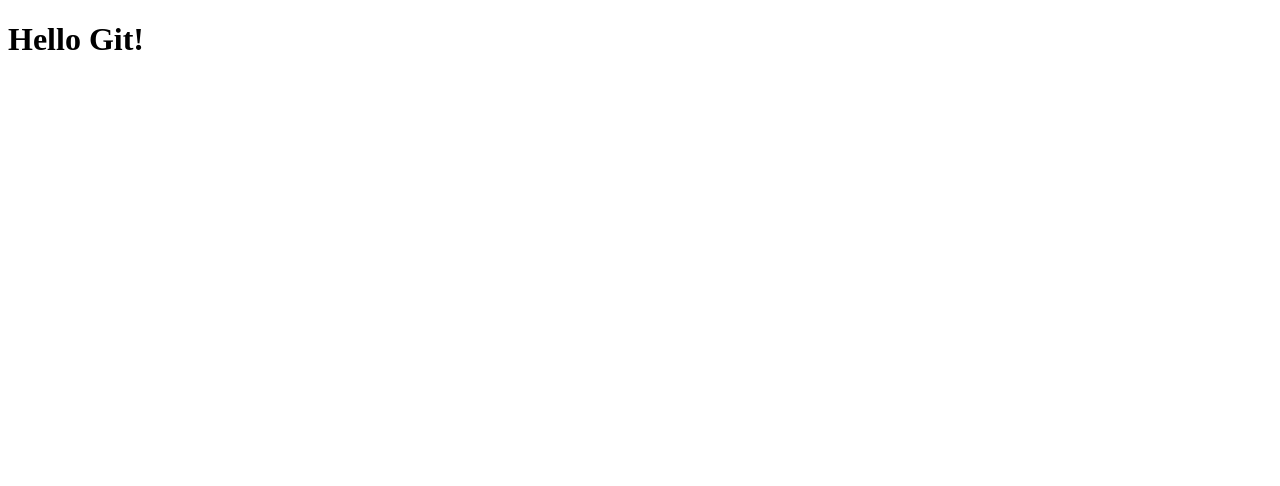
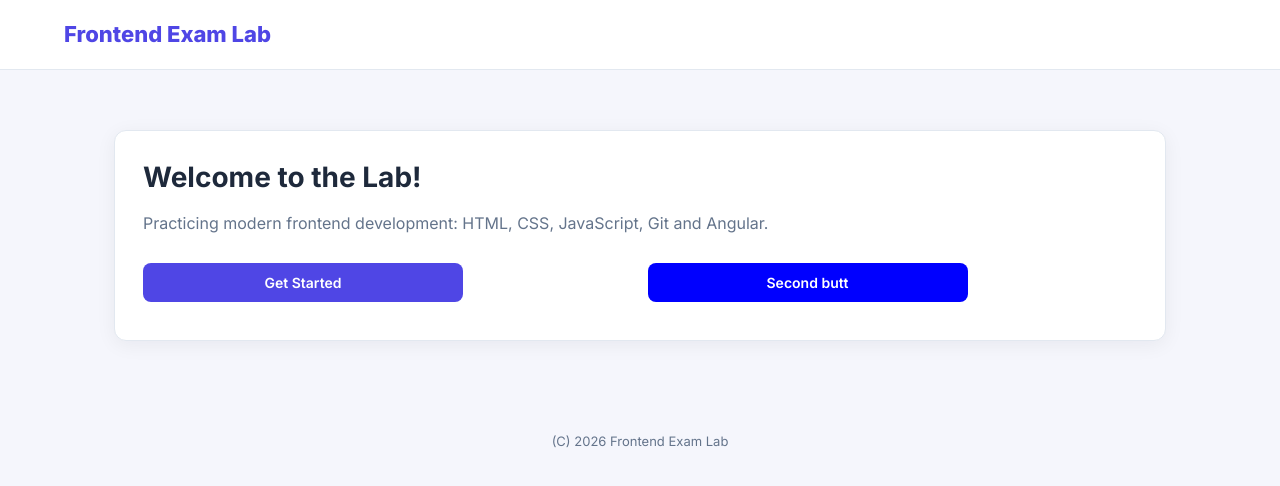
Before and after one commit to adamyakoo/git-practice, a plain HTML site: page index.html in a window 1280 px wide. Drawn offline with Linux system fonts and the light colour scheme.

Commit message:
second version

```diff
--- a/index.html
+++ b/index.html
@@ -2,11 +2,65 @@
 <html lang="en">
 <head>
     <meta charset="UTF-8">
-    <title>Git Practice</title>
+    <meta name="viewport" content="width=device-width, initial-scale=1.0">
+    <meta name="description" content="Frontend development exam practice project">
+    <title>Frontend Exam Lab</title>
+
+    <link rel="preconnect" href="https://fonts.googleapis.com">
+    <link rel="preconnect" href="https://fonts.gstatic.com" crossorigin>
+
+    <link href="https://fonts.googleapis.com/css2?family=Inter:wght@400;500;600;700;800&display=swap" rel="stylesheet">
+
+    <link rel="stylesheet" href="style.css">
+
 </head>
+
+<!-- =================================================================
+ BODY
+ ===================================================================== -->
+
 <body>
 
-    <h1>Hello Git!</h1>
+    <header>
+        <h1>Frontend Exam Lab</h1>
+    </header>
+
+    <main>
+
+        <section class="card">
+            <h2>Welcome to the Lab!</h2>
+
+            <p>
+                Practicing modern frontend development:
+                HTML, CSS, JavaScript, Git and Angular.
+            </p>
+
+            <div class="buttons">
+
+                <div class="firstbox">
+                    <button class="btn" id="startBtn">
+                        Get Started
+                    </button>
+                </div>
+
+                <div class="secbox">
+                    <button class="btn-secondary" id="secBtn">
+                        Second butt
+                    </button>
+                </div>
+
+            </div>
+
+        </section>
+
+    </main>
+
+    <footer>
+        (C) 2026 Frontend Exam Lab
+    </footer>
+
+    <script src="script.js"></script>
 
 </body>
+
 </html>
--- /dev/null
+++ b/scripts.js
@@ -0,0 +1,5 @@
+const startBtn = document.getElementById("startBtn");
+
+startBtn.addEventListener("click", () => {
+    alert("Let's start coding!");
+});
--- /dev/null
+++ b/style.css
@@ -0,0 +1,209 @@
+/* CSS VARIABLES */
+
+:root {
+    --primary: #4f46e5;
+    --primary-dark: #3730a3;
+    --background: #f5f6fc;
+    --surface: #ffffff;
+    --text: #1e293b;
+    --text-muted: #64748b;
+    --border: #e2e8f0;
+    --radius: 12px;
+    --shadow: 0 4px 20px rgba(15, 23, 42, 0.06);
+    --secondary: blue;
+}
+
+/* RESET */
+
+* {
+    margin: 0;
+    padding: 0;
+    box-sizing: border-box;
+}
+
+/* BASE */
+
+body {
+    font-family: 'Inter', sans-serif;
+    background: var(--background);
+    color: var(--text);
+    line-height: 1.6;
+    min-height: 100vh;
+}
+
+/* HEADER */
+
+header {
+    background: var(--surface);
+    border-bottom: 1px solid var(--border);
+    padding: 20px 5%;
+}
+
+header h1 {
+    font-size: 22px;
+    font-weight: 800;
+    color: var(--primary);
+}
+
+/* MAIN CONTENT */
+
+main {
+    max-width: 1100px;
+    margin: 60px auto;
+    padding: 0 24px;
+}
+
+h1, h2, h3 {
+    line-height: 1.3;
+}
+
+h2 {
+    font-size: 28px;
+    margin-bottom: 16px;
+}
+
+p {
+    color: var(--text-muted);
+    margin-bottom: 16px;
+}
+
+/* CARD */
+
+.card {
+    background: var(--surface);
+    border: 1px solid var(--border);
+    border-radius: var(--radius);
+    padding: 28px;
+    box-shadow: var(--shadow);
+    margin-bottom: 24px;
+}
+
+.buttons {
+    display: flex;
+    flex-wrap: wrap;
+    gap: 15px;
+    padding: 10px 0;
+}
+
+.firstbox,
+.secbox {
+    flex: 1 1 320px;
+    min-width: 0;
+}
+
+.btn,
+.btn-secondary {
+    width: 100%;
+}
+
+/* BUTTON */
+
+.btn {
+    display: inline-block;
+    background: var(--primary);
+    color: white;
+    padding: 11px 22px;
+    border: none;
+    border-radius: 8px;
+    font-family: inherit;
+    font-size: 14px;
+    font-weight: 600;
+    cursor: pointer;
+    transition: background 0.2s ease, transform 0.2s ease;
+    width: 320px;
+}
+
+.btn:hover {
+    background: var(--primary-dark);
+    transform: translateY(-2px);
+}
+
+/* SECONDARY BTN */
+
+.btn-secondary {
+    display: inline-block;
+    background: var(--secondary);
+    color: white;
+    padding: 11px 22px;
+    border: none;
+    border-radius: 8px;
+    font-family: inherit;
+    font-size: 14px;
+    font-weight: 600;
+    cursor: pointer;
+    transition: background 0.2s ease, transform 0.2s ease;
+    width: 320px;
+}
+
+.btn-secondary:hover {
+    background: black;
+    transform: translateY(-2px);
+}
+
+/* INPUT */
+
+input, select, textarea {
+    width: 100%;
+    padding: 11px 14px;
+    border: 1px solid var(--border);
+    border-radius: 8px;
+    font-family: inherit;
+    font-size: 14px;
+    outline: none;
+    transition: border-color 0.2s ease;
+}
+
+input:focus, select:focus, textarea:focus {
+    border-color: var(--primary);
+}
+
+/* FOOTER */
+
+footer {
+    text-align: center;
+    padding: 30px 20px;
+    color: var(--text-muted);
+    font-size: 13px;
+}
+
+/* RESPONSIVE */
+
+@media (max-width: 768px) {
+
+    main {
+        margin: 30px auto;
+        padding: 0 16px;
+    }
+
+    h2 {
+        font-size: 23px;
+    }
+
+    .card {
+        padding: 20px;
+    }
+
+    header {
+        padding: 16px 20px;
+    }
+
+}
+
+@media (max-width: 768px) {
+
+    .buttons {
+        flex-direction: column;
+        align-items: stretch;
+    }
+
+    .firstbox,
+    .secbox {
+        flex: 0 1 auto;
+        width: 100%;
+    }
+
+    .btn,
+    .btn-secondary {
+        width: 100%;
+    }
+}
```
